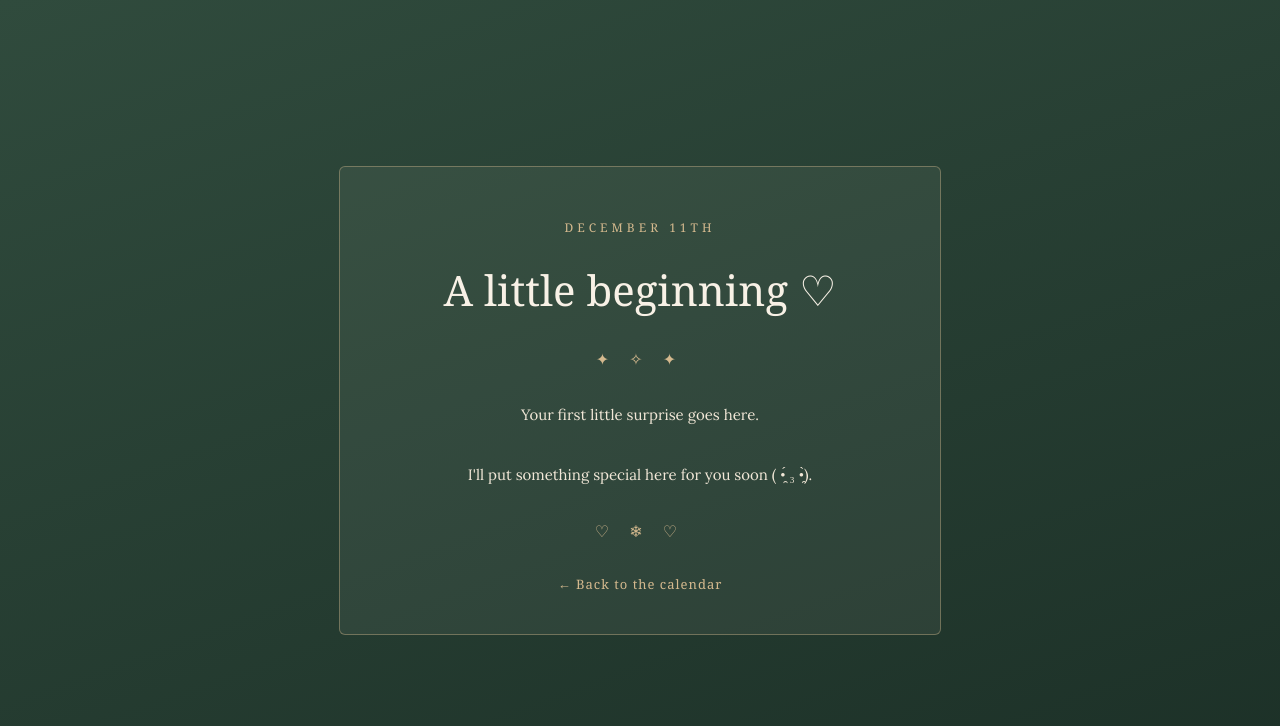
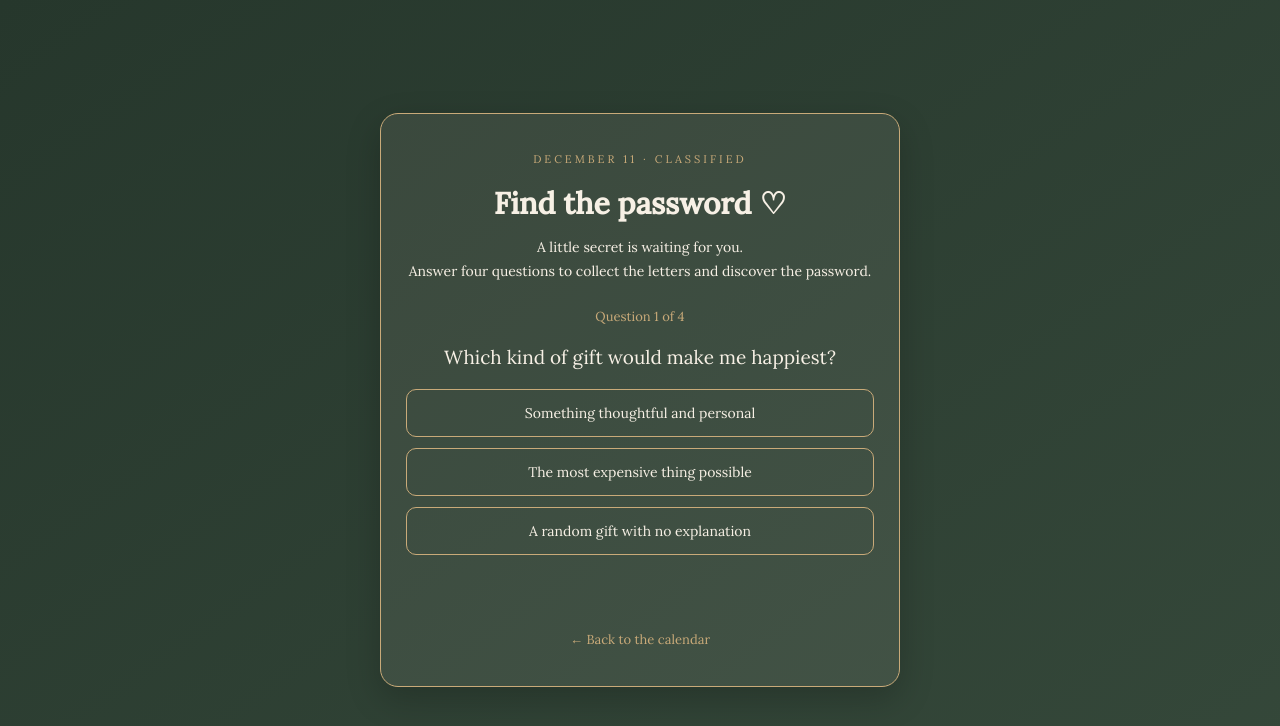
Before and after one commit to xaelice/Warm-December, a plain HTML site: page doors/door-11.html in a window 1280 px wide. Drawn offline with Linux system fonts and the light colour scheme.

Commit message:
Update door-11.html

```diff
--- a/doors/door-11.html
+++ b/doors/door-11.html
@@ -3,90 +3,325 @@
 <head>
   <meta charset="UTF-8">
   <meta name="viewport" content="width=device-width, initial-scale=1.0">
-  <title>December 11th ♡</title>
+  <title>Find the password ♡</title>
 
   <link href="https://fonts.googleapis.com/css2?family=Lora:wght@400;500&display=swap" rel="stylesheet">
 
   <style>
+    :root {
+      --green: #35483a;
+      --dark-green: #26372c;
+      --burgundy: #813e48;
+      --cream: #f7f0e5;
+      --gold: #c9aa79;
+      --brown: #604d40;
+    }
+
+    * { box-sizing: border-box; }
+
     body {
       margin: 0;
       min-height: 100vh;
-      background: linear-gradient(160deg, #304b3d, #1c3027);
-      color: #f8f1e6;
-      font-family: Georgia, serif;
+      padding: 35px 18px;
       display: flex;
+      justify-content: center;
       align-items: center;
-      justify-content: center;
-      text-align: center;
-      padding: 25px;
-      box-sizing: border-box;
+      background: linear-gradient(145deg, var(--dark-green), var(--green));
+      color: var(--cream);
+      font-family: 'Lora', serif;
     }
 
-    .content {
-      max-width: 550px;
+    .card {
       width: 100%;
-      padding: 40px 25px;
-      border: 1px solid rgba(212, 185, 142, 0.4);
-      background: rgba(248, 241, 230, 0.06);
-      border-radius: 6px;
+      max-width: 520px;
+      padding: 38px 25px;
+      text-align: center;
+      border: 1px solid var(--gold);
+      border-radius: 18px;
+      background: rgba(247, 240, 229, 0.08);
+      box-shadow: 0 12px 35px rgba(0,0,0,0.2);
     }
 
-    .date {
-      color: #d4b98e;
-      letter-spacing: 4px;
-      font-size: 12px;
+    .small {
+      color: var(--gold);
+      letter-spacing: 3px;
+      font-size: 11px;
       text-transform: uppercase;
     }
 
     h1 {
-      font-size: 42px;
-      font-weight: normal;
-      margin: 25px 0;
+      color: var(--cream);
+      font-size: 30px;
+      margin: 18px 0 12px;
     }
 
-    .message {
-      font-family: 'Lora', serif;
-      font-size: 15px;
-      line-height: 2;
-      color: #f1e7d7;
+    p {
+      line-height: 1.7;
+      font-size: 14px;
     }
 
-    .decoration {
-      color: #d4b98e;
-      letter-spacing: 8px;
-      margin: 30px 0;
+    .progress {
+      color: var(--gold);
+      margin: 25px 0 12px;
+      font-size: 13px;
     }
 
-    a {
-      color: #d4b98e;
-      text-decoration: none;
-      font-size: 13px;
-      letter-spacing: 1px;
+    .question {
+      font-size: 19px;
+      margin: 20px 0;
     }
 
-    a:hover {
-      color: #fff;
+    .options {
+      display: grid;
+      gap: 11px;
+      margin-top: 20px;
     }
+
+    .option {
+      padding: 14px;
+      border: 1px solid var(--gold);
+      border-radius: 10px;
+      background: transparent;
+      color: var(--cream);
+      font-family: inherit;
+      font-size: 14px;
+      cursor: pointer;
+      transition: 0.2s;
+    }
+
+    .option:hover {
+      background: var(--burgundy);
+      border-color: var(--burgundy);
+    }
+
+    .option:disabled {
+      opacity: 0.7;
+      cursor: default;
+    }
+
+    .feedback {
+      min-height: 28px;
+      margin-top: 18px;
+      color: var(--gold);
+      font-size: 14px;
+    }
+
+    .letter {
+      display: inline-block;
+      margin-top: 15px;
+      padding: 12px 20px;
+      border: 1px solid var(--gold);
+      border-radius: 10px;
+      color: var(--gold);
+      font-size: 27px;
+      letter-spacing: 8px;
+    }
+
+    .password-input {
+      width: 100%;
+      padding: 14px;
+      margin: 15px 0;
+      border: 1px solid var(--gold);
+      border-radius: 9px;
+      background: var(--cream);
+      color: var(--dark-green);
+      text-align: center;
+      font-size: 19px;
+      letter-spacing: 5px;
+      outline: none;
+    }
+
+    .main-button {
+      padding: 13px 25px;
+      margin-top: 12px;
+      border: none;
+      border-radius: 25px;
+      background: var(--burgundy);
+      color: var(--cream);
+      font-family: inherit;
+      cursor: pointer;
+      font-size: 14px;
+    }
+
+    .back {
+      display: inline-block;
+      margin-top: 30px;
+      color: var(--gold);
+      font-size: 13px;
+      text-decoration: none;
+    }
+
+    .hidden { display: none; }
   </style>
 </head>
 
 <body>
-  <main class="content">
-    <p class="date">December 11th</p>
 
-    <h1>A little beginning ♡</h1>
+  <main class="card">
+    <div class="small">December 11 · Classified</div>
 
-    <div class="decoration">✦ ✧ ✦</div>
+    <h1>Find the password ♡</h1>
 
-    <p class="message">
-      Your first little surprise goes here.
-      <br><br>
-      I'll put something special here for you soon ( •̯́ ₃ •̯̀).
+    <p>
+      A little secret is waiting for you.<br>
+      Answer four questions to collect the letters
+      and discover the password.
     </p>
 
-    <div class="decoration">♡ ❄ ♡</div>
+    <section id="quiz">
+      <div class="progress" id="progress">Question 1 of 4</div>
+      <div class="question" id="question"></div>
+      <div class="options" id="options"></div>
+      <div class="feedback" id="feedback"></div>
+    </section>
 
-    <a href="../index.html">← Back to the calendar</a>
+    <section id="passwordSection" class="hidden">
+      <h2>You found all four letters YESSSS!</h2>
+      <p>Your collected letters are:</p>
+      <div class="letter" id="letters">CAKE</div>
+
+      <p>Now enter the secret password to open your surprise.</p>
+
+      <input
+        id="password"
+        class="password-input"
+        type="text"
+        placeholder="PASSWORD"
+        maxlength="10"
+        autocomplete="off"
+      >
+
+      <br>
+
+      <button class="main-button" onclick="checkPassword()">
+        Unlock the secret ♡
+      </button>
+
+      <div class="feedback" id="passwordFeedback"></div>
+    </section>
+
+    <a class="back" href="../index.html">← Back to the calendar</a>
   </main>
+
+  <script>
+    const questions = [
+      {
+        question: "Which kind of gift would make me happiest?",
+        options: [
+          "Something thoughtful and personal",
+          "The most expensive thing possible",
+          "A random gift with no explanation"
+        ],
+        correct: 0,
+        letter: "C"
+      },
+      {
+        question: "What can I happily spend time doing?",
+        options: [
+          "Watching sports all day",
+          "Reading or writing",
+          "Doing absolutely nothing forever"
+        ],
+        correct: 1,
+        letter: "A"
+      },
+      {
+        question: "My ideal free afternoon sounds like...",
+        options: [
+          "A busy day full of plans",
+          "Running around doing errands",
+          "A slow, cozy and peaceful day"
+        ],
+        correct: 2,
+        letter: "K"
+      },
+      {
+        question: "What matters most in a little surprise?",
+        options: [
+          "How expensive it is",
+          "How many people see it",
+          "The thought behind it"
+        ],
+        correct: 2,
+        letter: "E"
+      }
+    ];
+
+    let currentQuestion = 0;
+    let collectedLetters = [];
+
+    function showQuestion() {
+      const q = questions[currentQuestion];
+
+      document.getElementById("progress").textContent =
+        `Question ${currentQuestion + 1} of 4`;
+
+      document.getElementById("question").textContent = q.question;
+
+      const options = document.getElementById("options");
+      options.innerHTML = "";
+
+      document.getElementById("feedback").textContent = "";
+
+      q.options.forEach((option, index) => {
+        const button = document.createElement("button");
+        button.className = "option";
+        button.textContent = option;
+
+        button.onclick = () => chooseAnswer(index);
+
+        options.appendChild(button);
+      });
+    }
+
+    function chooseAnswer(index) {
+      const q = questions[currentQuestion];
+      const feedback = document.getElementById("feedback");
+
+      if (index === q.correct) {
+        collectedLetters.push(q.letter);
+
+        feedback.textContent = `Correct! You found the letter ${q.letter} ♡`;
+
+        document.getElementById("letters").textContent =
+          collectedLetters.join("");
+
+        document.querySelectorAll(".option").forEach(button => {
+          button.disabled = true;
+        });
+
+        setTimeout(() => {
+          currentQuestion++;
+
+          if (currentQuestion < questions.length) {
+            showQuestion();
+          } else {
+            document.getElementById("quiz").classList.add("hidden");
+            document.getElementById("passwordSection").classList.remove("hidden");
+          }
+        }, 1100);
+
+      } else {
+        feedback.textContent = "Not quite! Give it another try ♡";
+      }
+    }
+
+    function checkPassword() {
+      const entered = document
+        .getElementById("password")
+        .value.trim()
+        .toUpperCase();
+
+      if (entered === "CAKE") {
+        window.location.href = "secret.html";
+      } else {
+        document.getElementById("passwordFeedback").textContent =
+          "Meh, that's not the password. Try again!";
+      }
+    }
+
+    showQuestion();
+  </script>
+
 </body>
 </html>
```
